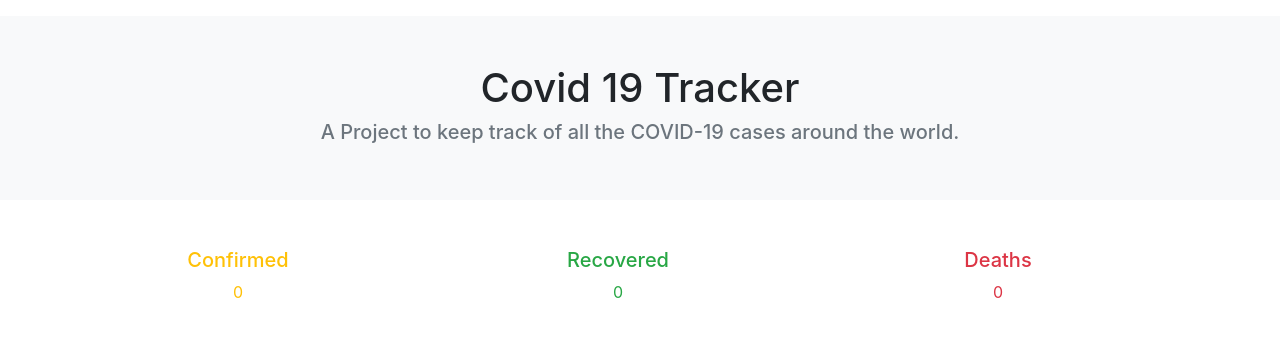
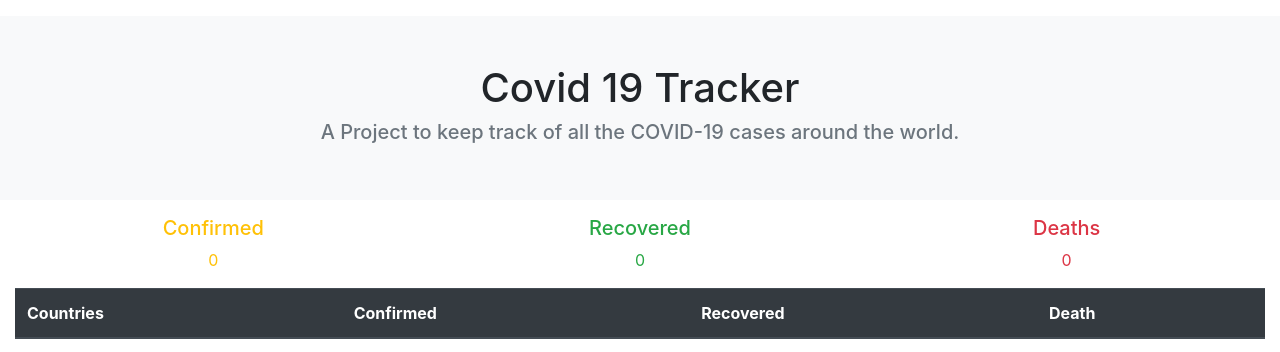
Before and after one commit to souvikpal2000/COVID-19-Tracker, a PHP site: page / in a window 1280 px wide. Shown: the top 352 px of the page. Run offline with PHP 8.4, Linux system fonts and the light colour scheme; data that the repository does not hold is empty; some libraries are stand-ins or nearby versions; some web fonts are replaced.

Commit message:
Add files via upload

```diff
--- a/index.php
+++ b/index.php
@@ -26,7 +26,7 @@
 			<h1>Covid 19 Tracker</h1>
 			<h5 class="text-muted">A Project to keep track of all the COVID-19 cases around the world.</h5>
 		</div>
-		<div class="container m-5">
+		<div class="container col-12 col-sm-12 pb-3">
  			 <div class="row text-center">
     			<div class="col-4 text-warning">
       				<h5>Confirmed</h5>
```
